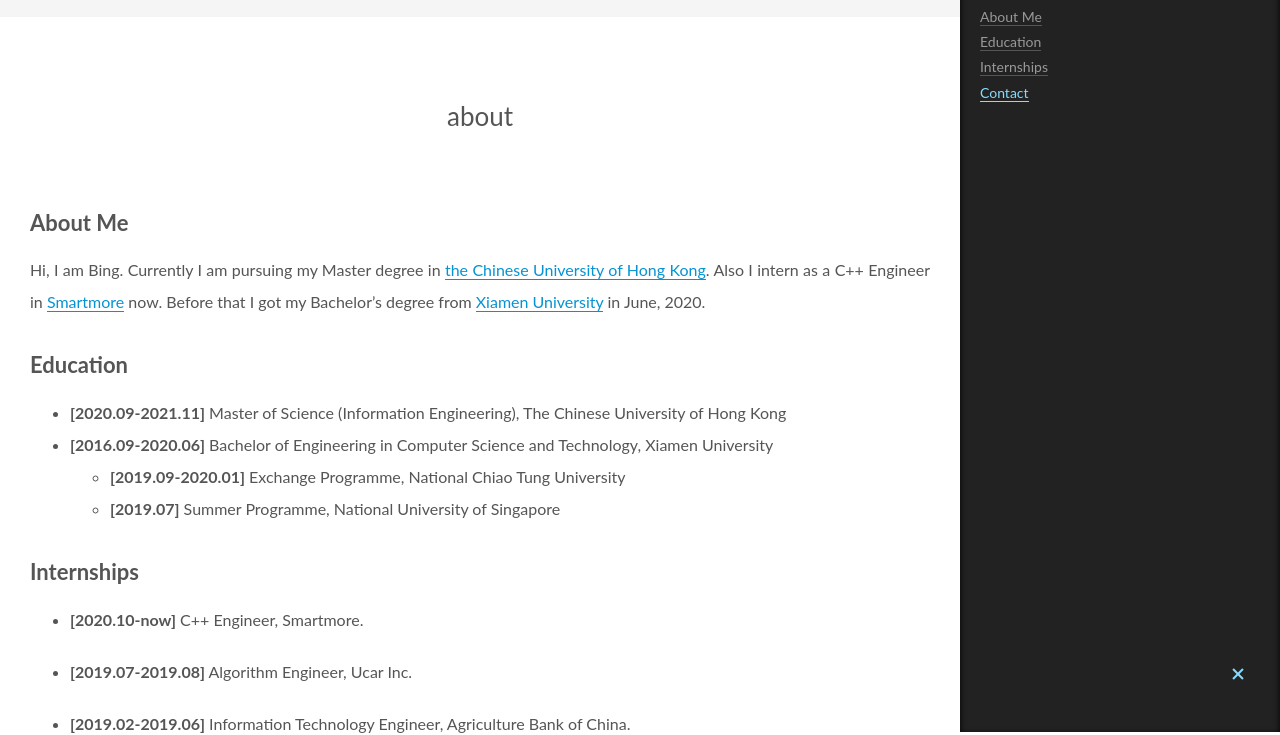
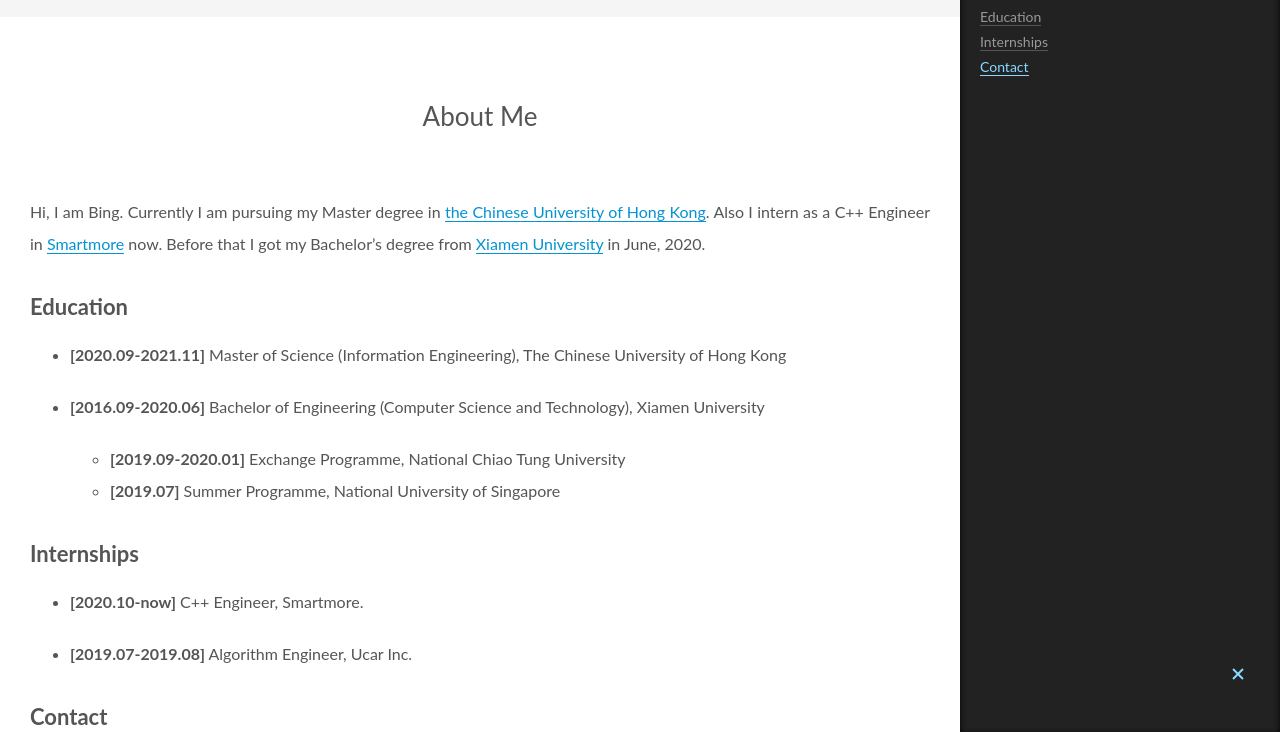
Before and after one commit to LearnerHB/LearnerHB.GitHub.io, a plain HTML site: page about/index.html in a window 1280 px wide. Shown: the part 68-803 px from the top of the page. Drawn offline with Linux system fonts and the light colour scheme; some packages are replaced by stand-ins of ours; a script that the page names is missing.

Commit message:
Site updated: 2020-11-25 11:38:29

```diff
--- a/about/index.html
+++ b/about/index.html
@@ -98,17 +98,17 @@
 
 
 
-  <meta name="description" content="About MeHi, I am Bing. Currently I am pursuing my Master degree in the Chinese University of Hong Kong. Also I intern as a C++ Engineer in Smartmore now. Before that I got my Bachelor’s degree from Xi">
+  <meta name="description" content="Hi, I am Bing. Currently I am pursuing my Master degree in the Chinese University of Hong Kong. Also I intern as a C++ Engineer in Smartmore now. Before that I got my Bachelor’s degree from Xiamen Uni">
 <meta property="og:type" content="website">
-<meta property="og:title" content="about">
+<meta property="og:title" content="About Me">
 <meta property="og:url" content="http://bingcs.com/about/index.html">
 <meta property="og:site_name" content="Bing&#39;s Blog">
-<meta property="og:description" content="About MeHi, I am Bing. Currently I am pursuing my Master degree in the Chinese University of Hong Kong. Also I intern as a C++ Engineer in Smartmore now. Before that I got my Bachelor’s degree from Xi">
+<meta property="og:description" content="Hi, I am Bing. Currently I am pursuing my Master degree in the Chinese University of Hong Kong. Also I intern as a C++ Engineer in Smartmore now. Before that I got my Bachelor’s degree from Xiamen Uni">
 <meta property="og:locale" content="default">
-<meta property="og:updated_time" content="2020-11-25T03:35:09.272Z">
+<meta property="og:updated_time" content="2020-11-25T03:38:15.502Z">
 <meta name="twitter:card" content="summary">
-<meta name="twitter:title" content="about">
-<meta name="twitter:description" content="About MeHi, I am Bing. Currently I am pursuing my Master degree in the Chinese University of Hong Kong. Also I intern as a C++ Engineer in Smartmore now. Before that I got my Bachelor’s degree from Xi">
+<meta name="twitter:title" content="About Me">
+<meta name="twitter:description" content="Hi, I am Bing. Currently I am pursuing my Master degree in the Chinese University of Hong Kong. Also I intern as a C++ Engineer in Smartmore now. Before that I got my Bachelor’s degree from Xiamen Uni">
 
 
 
@@ -128,7 +128,7 @@
   };
 </script>
 
-  <title>about | Bing's Blog</title>
+  <title>About Me | Bing's Blog</title>
 
 
 
@@ -366,7 +366,7 @@
     <div class="post-block page">
       <header class="post-header">
 
-<h1 class="post-title" itemprop="name headline">about
+<h1 class="post-title" itemprop="name headline">About Me
 
 </h1>
 
@@ -386,10 +386,12 @@
       <div class="post-body">
 
 
-          <h2 id="About-Me"><a href="#About-Me" class="headerlink" title="About Me"></a>About Me</h2><p>Hi, I am Bing. Currently I am pursuing my Master degree in <a href="https://www.cuhk.edu.hk/english/index.html" target="_blank" rel="noopener">the Chinese University of Hong Kong</a>. Also I intern as a C++ Engineer in <a href="https://smartmore.com" target="_blank" rel="noopener">Smartmore</a> now. Before that I got my Bachelor’s degree from <a href="https://www.xmu.edu.cn" target="_blank" rel="noopener">Xiamen University</a> in June, 2020.  </p>
+          <p>Hi, I am Bing. Currently I am pursuing my Master degree in <a href="https://www.cuhk.edu.hk/english/index.html" target="_blank" rel="noopener">the Chinese University of Hong Kong</a>. Also I intern as a C++ Engineer in <a href="https://smartmore.com" target="_blank" rel="noopener">Smartmore</a> now. Before that I got my Bachelor’s degree from <a href="https://www.xmu.edu.cn" target="_blank" rel="noopener">Xiamen University</a> in June, 2020.  </p>
 <h2 id="Education"><a href="#Education" class="headerlink" title="Education"></a>Education</h2><ul>
-<li><strong>[2020.09-2021.11]</strong> Master of Science (Information Engineering), The Chinese University of Hong Kong</li>
-<li><strong>[2016.09-2020.06]</strong> Bachelor of Engineering in Computer Science and Technology, Xiamen University<ul>
+<li><p><strong>[2020.09-2021.11]</strong> Master of Science (Information Engineering), The Chinese University of Hong Kong</p>
+</li>
+<li><p><strong>[2016.09-2020.06]</strong> Bachelor of Engineering (Computer Science and Technology), Xiamen University</p>
+<ul>
 <li><strong>[2019.09-2020.01]</strong> Exchange Programme, National Chiao Tung University</li>
 <li><strong>[2019.07]</strong> Summer Programme, National University of Singapore</li>
 </ul>
@@ -399,8 +401,6 @@
 <li><p><strong>[2020.10-now]</strong> C++ Engineer, Smartmore.</p>
 </li>
 <li><p><strong>[2019.07-2019.08]</strong> Algorithm Engineer, Ucar Inc. </p>
-</li>
-<li><p><strong>[2019.02-2019.06]</strong> Information Technology Engineer, Agriculture Bank of China.</p>
 </li>
 </ul>
 <h2 id="Contact"><a href="#Contact" class="headerlink" title="Contact"></a>Contact</h2><ul>
@@ -636,7 +636,7 @@
 
 
 
-              <div class="post-toc-content"><ol class="nav"><li class="nav-item nav-level-2"><a class="nav-link" href="#About-Me"><span class="nav-text">About Me</span></a></li><li class="nav-item nav-level-2"><a class="nav-link" href="#Education"><span class="nav-text">Education</span></a></li><li class="nav-item nav-level-2"><a class="nav-link" href="#Internships"><span class="nav-text">Internships</span></a></li><li class="nav-item nav-level-2"><a class="nav-link" href="#Contact"><span class="nav-text">Contact</span></a></li></ol></div>
+              <div class="post-toc-content"><ol class="nav"><li class="nav-item nav-level-2"><a class="nav-link" href="#Education"><span class="nav-text">Education</span></a></li><li class="nav-item nav-level-2"><a class="nav-link" href="#Internships"><span class="nav-text">Internships</span></a></li><li class="nav-item nav-level-2"><a class="nav-link" href="#Contact"><span class="nav-text">Contact</span></a></li></ol></div>
 
 
           </div>
```
